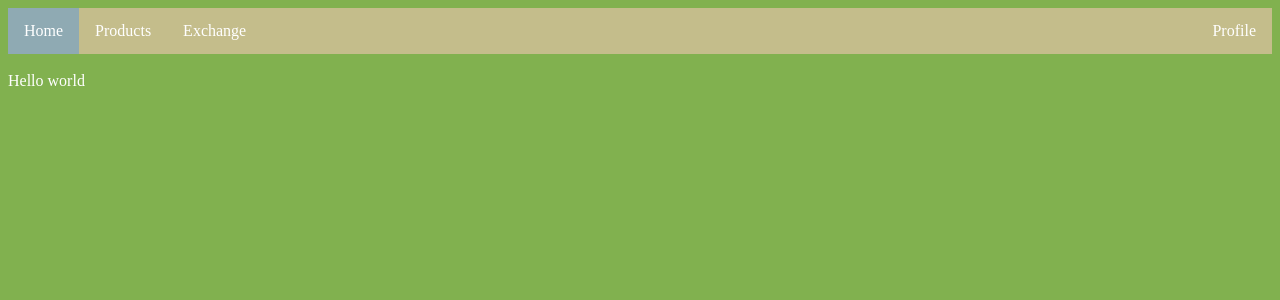
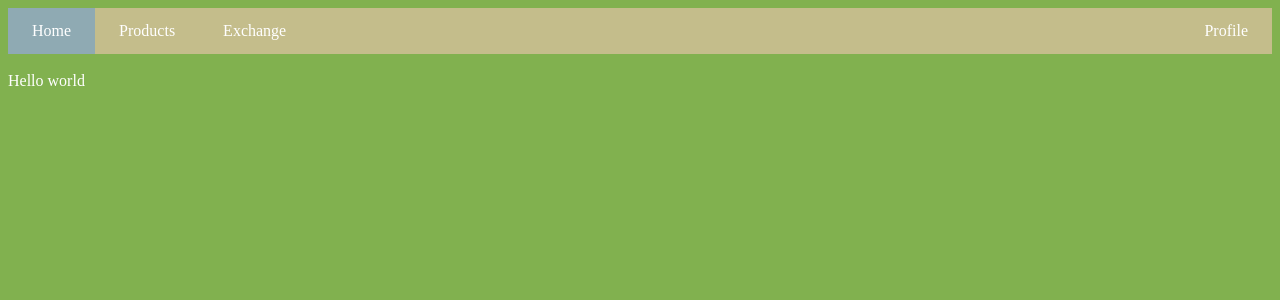
Before and after one commit to dangelyjeanelle/Final_Project, a Python web app: template templates/home.html in a window 1280 px wide. Shown: the top 300 px of the page. Run offline with Jinja, Linux system fonts and the light colour scheme; the template is opened without the code that fills it, so the values that code supplies are empty.

```diff
--- a/stylesheets/home.css
+++ b/stylesheets/home.css
@@ -22,7 +22,7 @@ li a {
   display: block;
   color: white;
   text-align: center;
-  padding: 14px 16px;
+  padding: 14px 24px;
   text-decoration: none;
 }
 
--- a/templates/home.html
+++ b/templates/home.html
@@ -4,8 +4,7 @@
     <meta charset="utf-8">
     <title></title>
     <link
-      href="/stylesheets/home.css"
-      rel="stylesheet">
+      href="/stylesheets/home.css" rel="stylesheet">
   </head>
   <ul>
     <li style-"float:right"><a class="active" href="/">Home</a></li>
```
Also changed, not shown: stylesheets/add.css (added), stylesheets/exchange.css (added), stylesheets/product.css (added), stylesheets/profile.css (added), stylesheets/signup.css (added).
